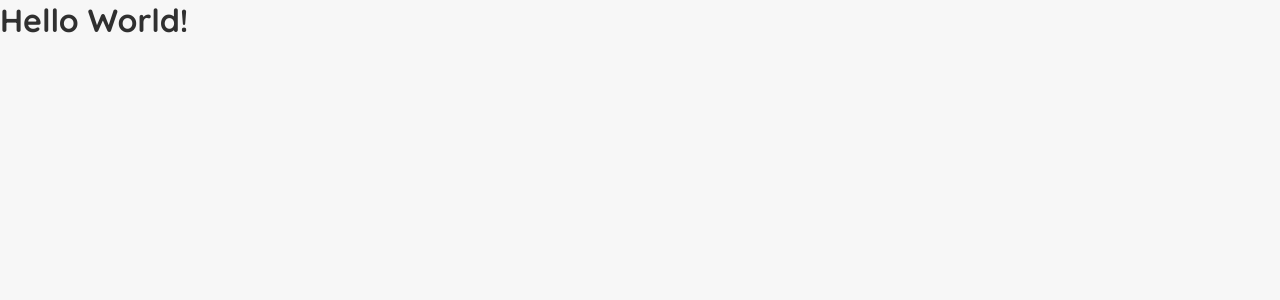
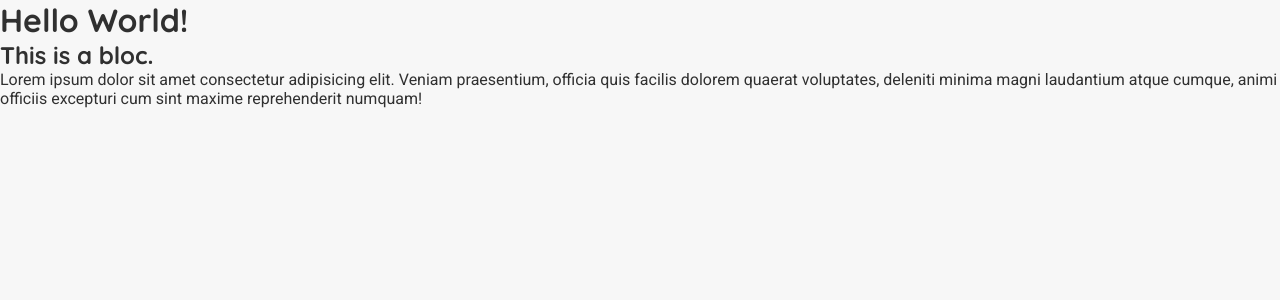
Before and after one commit to JeremyGillard/lab, a Nuxt app: page / in a window 1280 px wide. Shown: the top 300 px of the page. Built offline with nearby package versions, Linux system fonts and the light colour scheme.

Commit message:
third commit: add Bloc component

```diff
--- /dev/null
+++ b/components/Bloc.vue
@@ -0,0 +1,15 @@
+<template>
+  <div class="bloc">
+    <h2>This is a bloc.</h2>
+    <p>
+      Lorem ipsum dolor sit amet consectetur adipisicing elit. Veniam
+      praesentium, officia quis facilis dolorem quaerat voluptates, deleniti
+      minima magni laudantium atque cumque, animi officiis excepturi cum sint
+      maxime reprehenderit numquam!
+    </p>
+  </div>
+</template>
+
+<script setup lang="ts"></script>
+
+<style scoped></style>
--- a/pages/index.vue
+++ b/pages/index.vue
@@ -1,6 +1,7 @@
 <template>
   <div>
     <h1>Hello World!</h1>
+    <Bloc />
   </div>
 </template>
 
```
